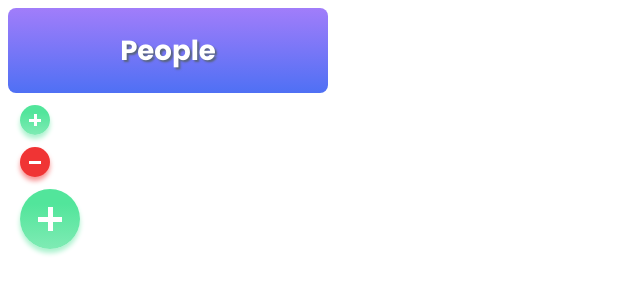
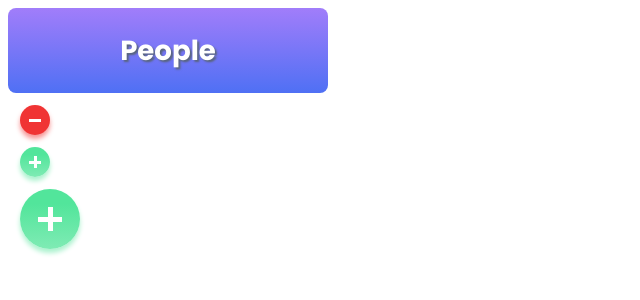
Before and after one commit to natkalia/people-recruitment-task, a React (Create React App) app: page / in a window 1280 px wide. Shown: the top 300 px of the page, without its empty margins (0-640 px from the left). Built offline with nearby package versions, Linux system fonts and the light colour scheme.

Commit message:
Change Button to get variant for styles from props

```diff
--- a/src/components/App/App.js
+++ b/src/components/App/App.js
@@ -6,7 +6,7 @@ import Button from '../Button/Button';
 
 const App = ({titles}) => {
 
-  {/* in fact hardcoded solution to get titles[0] as we have only one page title now */}
+  // in fact hardcoded solution to get titles[0] as we have only one page title now
   const title = titles[0].content;
 
   return (
@@ -15,7 +15,9 @@ const App = ({titles}) => {
       <PageTitle title={title}/>
 
       <div>
-        <Button/>
+        <Button variant='minus'/>
+        <Button variant='plus'/>
+        <Button variant='bigplus'/>
       </div>
 
     </div>
--- a/src/components/Button/Button.js
+++ b/src/components/Button/Button.js
@@ -2,23 +2,32 @@ import React from 'react';
 import styles from './Button.module.scss';
 import PropTypes from 'prop-types';
 
-const Button = () => {
+class Button extends React.Component {
 
-  return (
-    <>
-      <div className={styles.component + ' ' + styles.plus}>
+  static propTypes = {
+    variant: PropTypes.string,
+  };
+
+  modifyContent = () => {
+    console.log('from modifyContent');
+  }
+
+  render() {
+
+    /* decide which button variant classname will be used based on variant name from props */
+    const { variant } = this.props;
+    const variantClassName =
+      styles.component +
+      variant.split(' ').map(name => ' ' + (styles[name] || name)).join('');
+
+    return (
+      <div
+        className= { variantClassName }
+        onClick={() => this.modifyContent()}
+      >
       </div>
-      <div className={styles.component + ' ' + styles.minus}>
-      </div>
-      <div className={styles.component + ' ' + styles.bigplus}>
-      </div>
-    </>
-  );
-
-};
-
-Button.propTypes = {
-  variant: PropTypes.string,
-};
+    );
+  }
+}
 
 export default Button;
```
